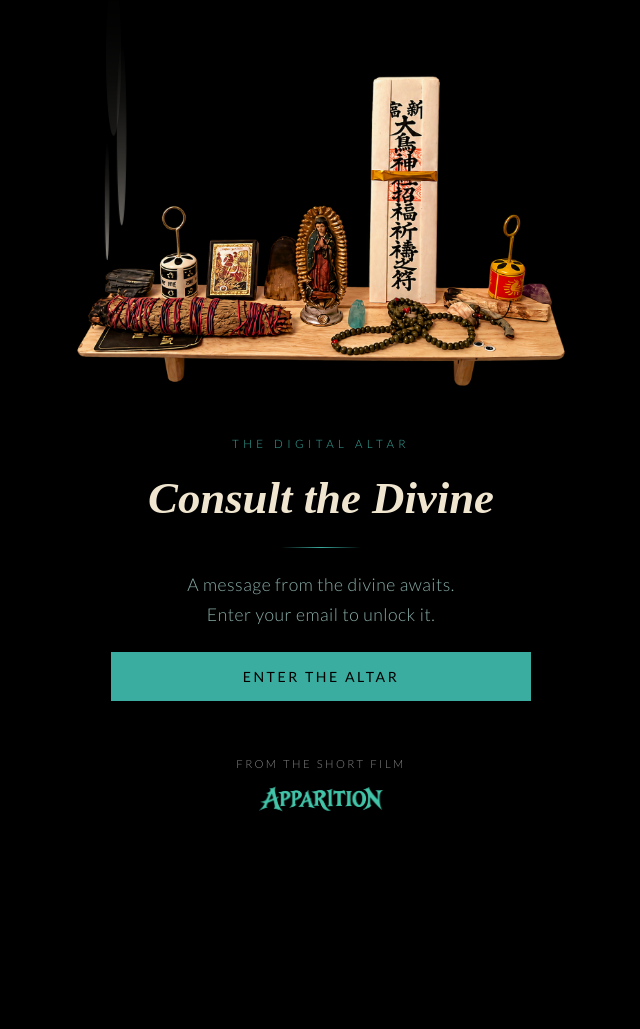
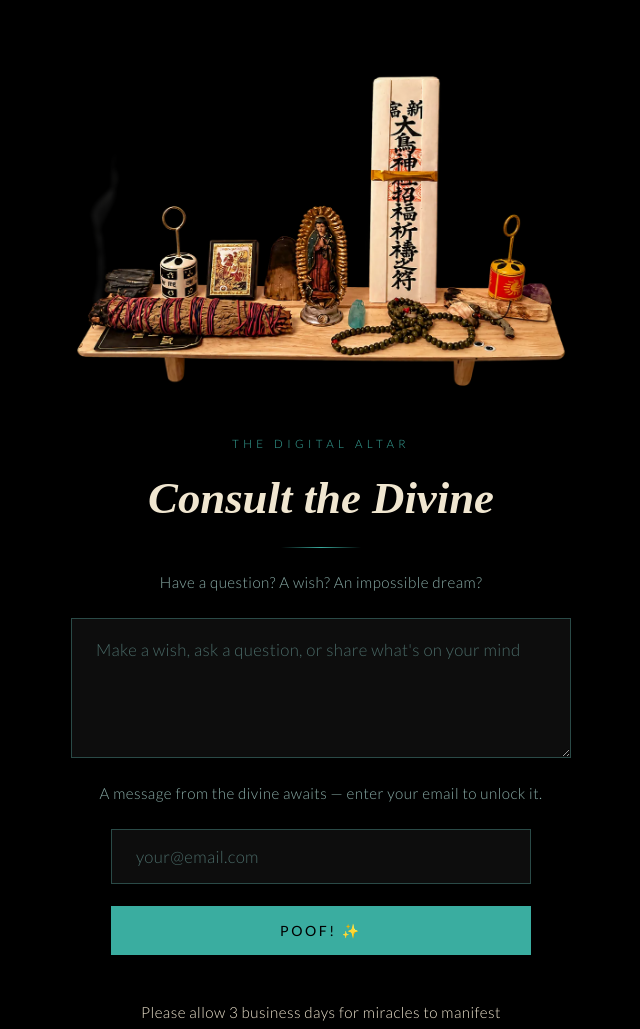
Before and after one commit to vzzcuau/apparition-altar, a website: page index.html in a window 1280 px wide. Shown: the top 1029 px of the page, without its empty margins (319-959 px from the left). Before the commit the page ends 872 px from the top, so only its background shows below. Drawn offline with Linux system fonts and the light colour scheme; a web font is replaced by a local one.

Commit message:
Replace static PNG with animated WebP smoke

```diff
--- a/index.html
+++ b/index.html
@@ -65,51 +65,6 @@
       display: block;
     }
 
-    /* smoke: rises from left tip of sage bundle */
-    .smoke {
-      position: absolute;
-      bottom: 38%;
-      left: 5.5%;
-      width: 30px;
-      height: 200px;
-      pointer-events: none;
-    }
-    .smoke-wisp {
-      position: absolute;
-      bottom: 0;
-      left: 50%;
-      width: 5px;
-      height: 160px;
-      background: linear-gradient(to top, rgba(235,228,215,0.75), rgba(215,208,195,0.4), rgba(200,195,180,0.15), transparent);
-      border-radius: 50%;
-      transform-origin: bottom center;
-      animation: curl 7s ease-out infinite;
-    }
-    .smoke-wisp:nth-child(2) {
-      width: 6px;
-      height: 185px;
-      animation-delay: 2.4s;
-      animation-duration: 8.5s;
-      left: 70%;
-    }
-    .smoke-wisp:nth-child(3) {
-      width: 4px;
-      height: 120px;
-      animation-delay: 4.5s;
-      animation-duration: 6s;
-      left: 30%;
-    }
-
-    @keyframes curl {
-      0%   { opacity: 0;    transform: translateX(-50%) translateY(0)       scaleX(1.0); }
-      7%   { opacity: 0.9; }
-      18%  { opacity: 0.75; transform: translateX(-85%) translateY(-20px)   scaleX(1.2); }
-      32%  { opacity: 0.6;  transform: translateX(-22%) translateY(-48px)   scaleX(1.6); }
-      48%  { opacity: 0.4;  transform: translateX(-88%) translateY(-82px)   scaleX(2.1); }
-      64%  { opacity: 0.22; transform: translateX(-18%) translateY(-118px)  scaleX(2.7); }
-      80%  { opacity: 0.1;  transform: translateX(-80%) translateY(-148px)  scaleX(3.2); }
-      100% { opacity: 0;    transform: translateX(-40%) translateY(-170px)  scaleX(3.8); }
-    }
 
     /* ── HEADINGS ── */
     .eyebrow {
@@ -431,40 +386,12 @@
   </form>
 
   <!-- ══════════════════════════════
-       STAGE 1 — LANDING
+       STAGE 2 — CONSULT (wish + email combined)
   ══════════════════════════════ -->
-  <div class="stage" id="stage-landing" style="display:flex">
+  <div class="stage" id="stage-consult" style="display:flex">
 
     <div class="shelf-wrap">
-      <img class="altar-shelf" src="altar-shelf.png" alt="The Digital Altar" />
-      <div class="smoke">
-        <div class="smoke-wisp"></div>
-        <div class="smoke-wisp"></div>
-        <div class="smoke-wisp"></div>
-      </div>
-    </div>
-
-    <p class="eyebrow">The Digital Altar</p>
-    <h1 class="page-title">Consult the Divine</h1>
-    <div class="divider"></div>
-    <p class="page-subtitle">A message from the divine awaits.<br>Enter your email to unlock it.</p>
-
-    <button class="btn btn-teal" onclick="showStage('consult')">Enter the Altar</button>
-
-  </div>
-
-  <!-- ══════════════════════════════
-       STAGE 2 — CONSULT (wish + email combined)
-  ══════════════════════════════ -->
-  <div class="stage" id="stage-consult">
-
-    <div class="shelf-wrap">
-      <img class="altar-shelf" src="altar-shelf.png" alt="The Digital Altar" />
-      <div class="smoke">
-        <div class="smoke-wisp"></div>
-        <div class="smoke-wisp"></div>
-        <div class="smoke-wisp"></div>
-      </div>
+      <img class="altar-shelf" src="altar-shelf.webp" alt="The Digital Altar" />
     </div>
 
     <p class="eyebrow">The Digital Altar</p>
@@ -474,11 +401,13 @@
 
     <textarea id="wish-input" placeholder="Make a wish, ask a question, or share what's on your mind"></textarea>
 
+    <p class="page-subtitle" style="font-size:0.95rem">A message from the divine awaits — enter your email to unlock it.</p>
+
     <input type="email" id="email-input" placeholder="your@email.com" autocomplete="email" />
 
     <button class="btn btn-teal" id="wish-btn" onclick="submitConsult()">Poof! ✨</button>
     <span id="wish-error" class="error-msg"></span>
-    <p class="page-subtitle" style="font-size:0.78rem; color:#4a6a67; margin-top:-0.6rem">Please allow 3 business days for miracles to manifest</p>
+    <p class="page-subtitle" style="font-size:0.95rem; color:var(--cream);">Please allow 3 business days for miracles to manifest</p>
 
   </div>
 
@@ -559,7 +488,7 @@
 
   /* ── STAGE TRANSITIONS ── */
   function showStage(name) {
-    ["landing","consult","response"].forEach(s => {
+    ["consult","response"].forEach(s => {
       document.getElementById("stage-" + s).style.display = "none";
     });
     const el = document.getElementById("stage-" + name);
```
Also changed, not shown: altar-shelf.webp (added).
